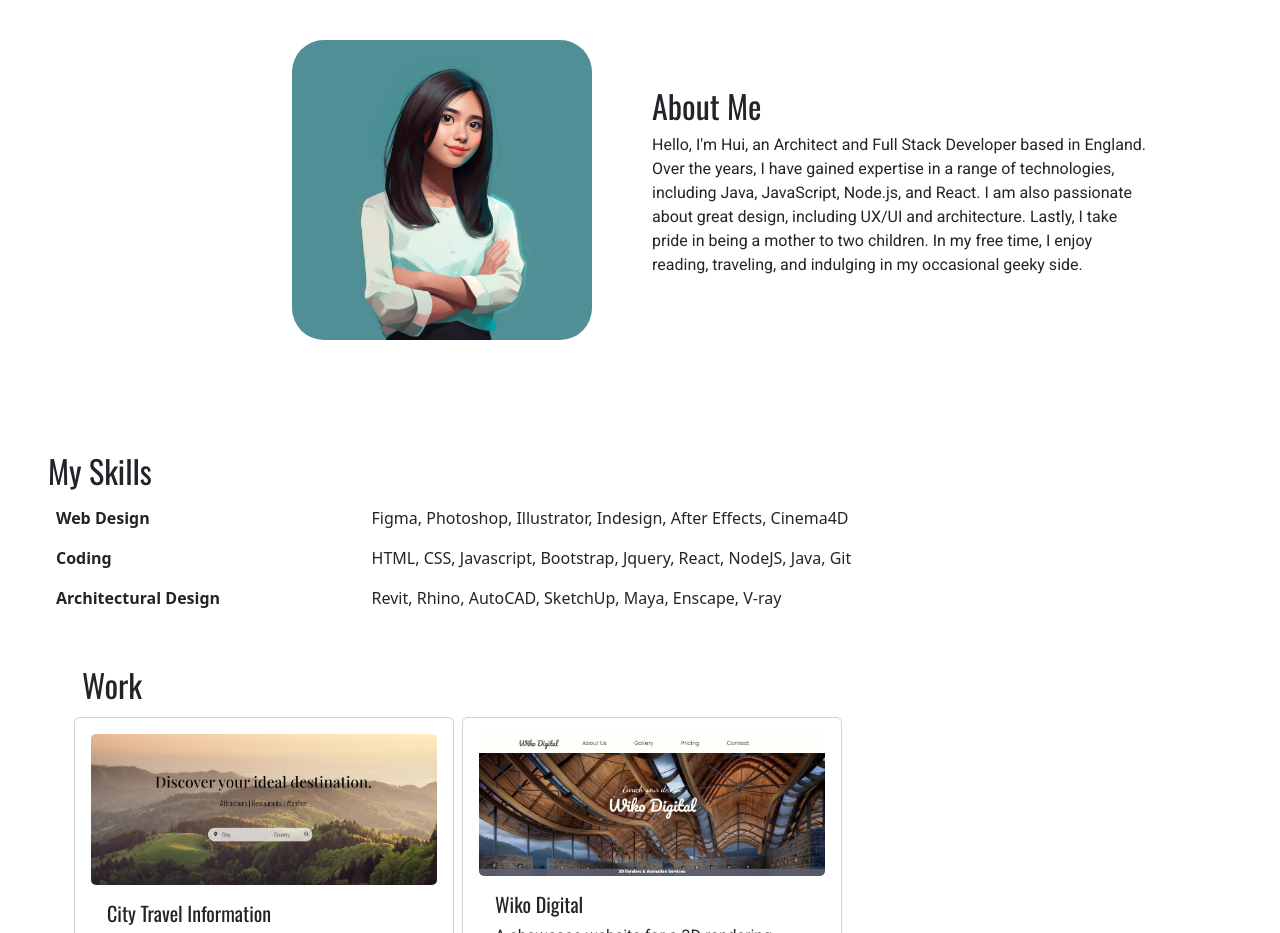
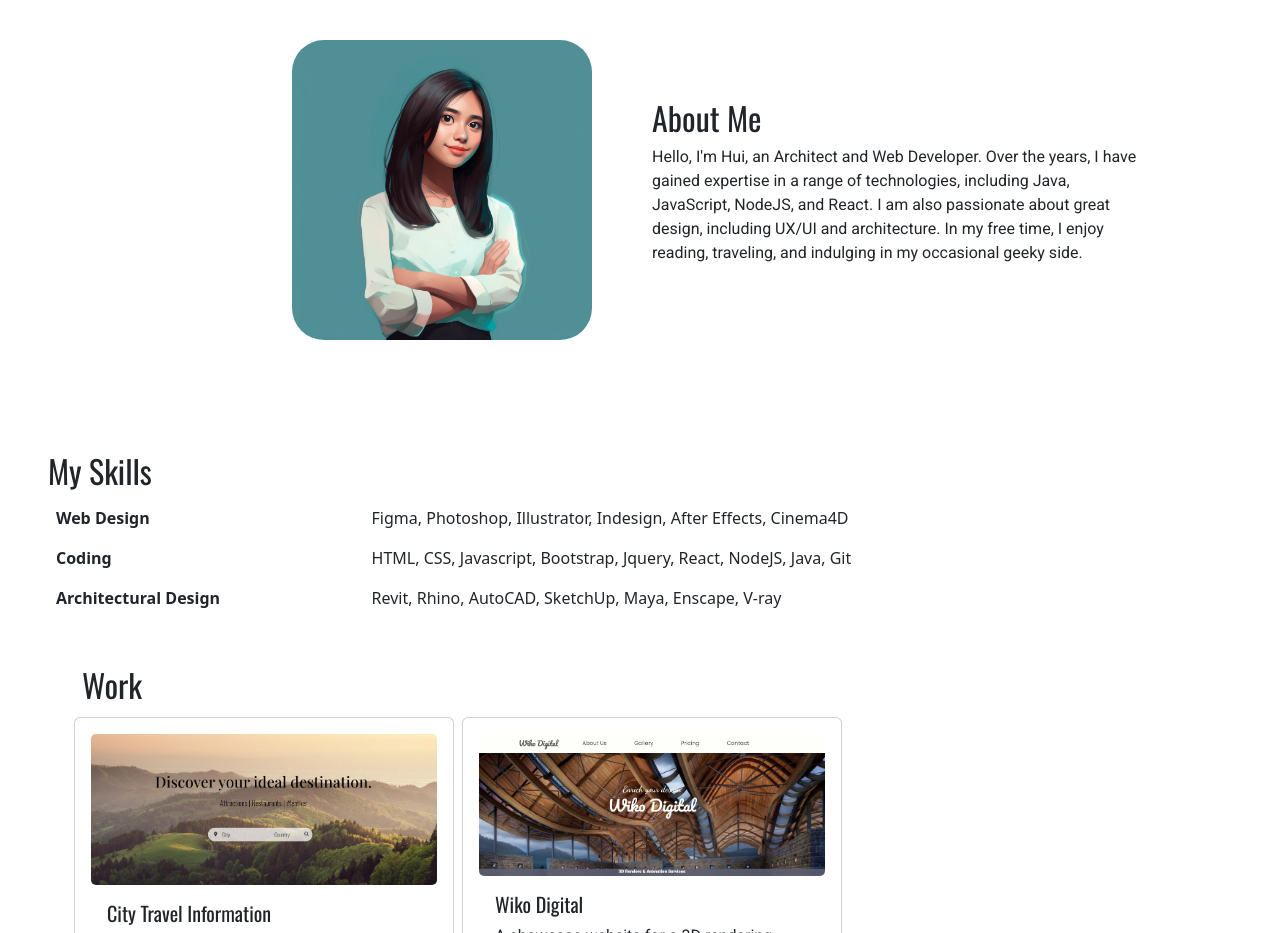
Before and after one commit to huihuihui07/W3-portfolio-Bootstrap, a plain HTML site: page index.html in a window 1280 px wide. Shown: the part 880-1813 px from the top of the page. Drawn offline with nearby package versions, Linux system fonts and the light colour scheme; a web font is replaced by a local one.

Commit message:
updated card and content

```diff
--- a/index.html
+++ b/index.html
@@ -82,12 +82,10 @@
           <section class="about-me-text col-md-6 col-sm-12">
             <h2>About Me</h2>
             <p>
-              Hello, I'm Hui, an Architect and Full Stack Developer based in
-              England. Over the years, I have gained expertise in a range of
-              technologies, including Java, JavaScript, Node.js, and React. I am
+              Hello, I'm Hui, an Architect and Web Developer. Over the years, I have gained expertise in a range of
+              technologies, including Java, JavaScript, NodeJS, and React. I am
               also passionate about great design, including UX/UI and
-              architecture. Lastly, I take pride in being a mother to two
-              children. In my free time, I enjoy reading, traveling, and
+              architecture. In my free time, I enjoy reading, traveling, and
               indulging in my occasional geeky side.
             </p>
           </section>
```
